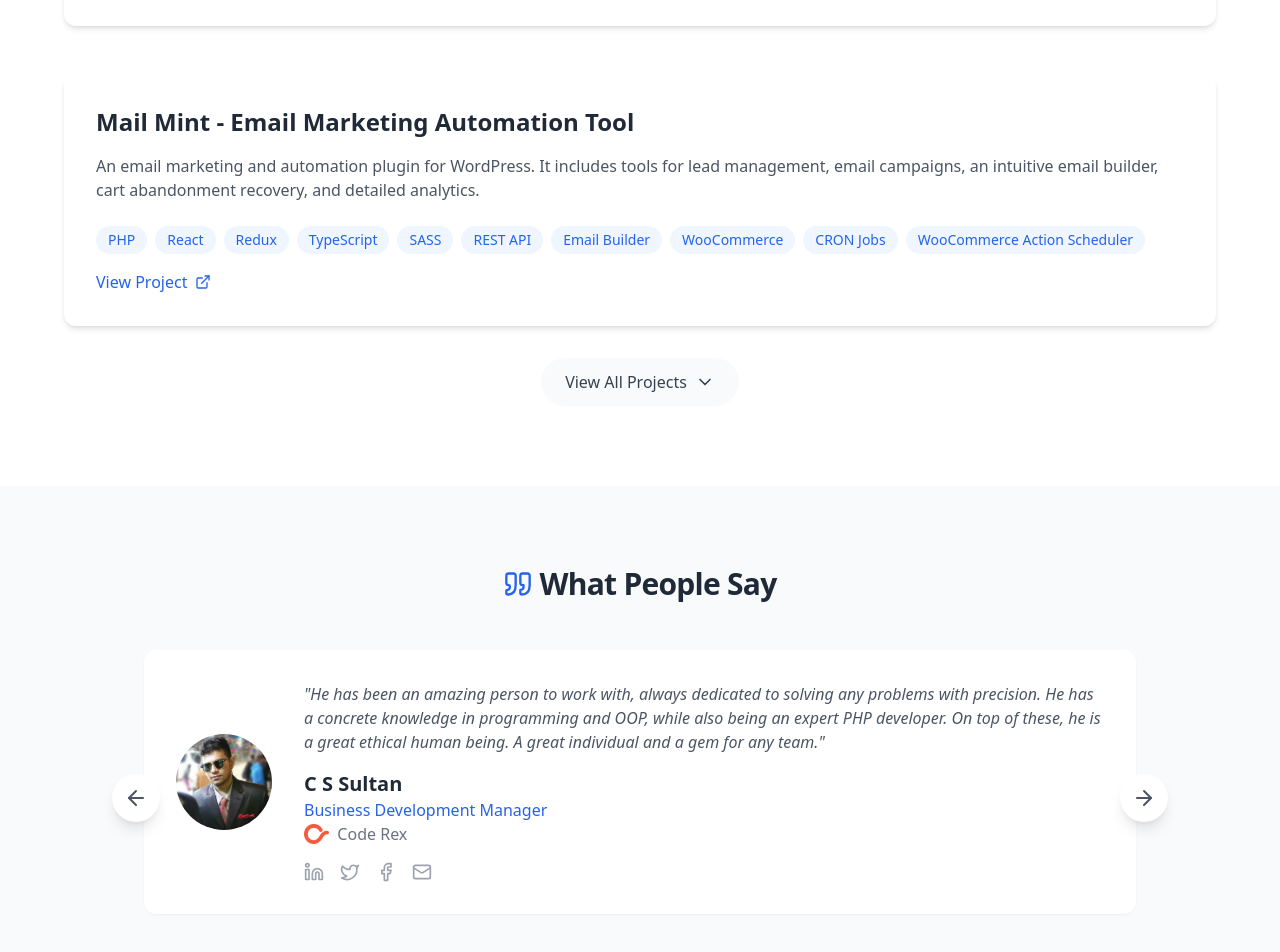
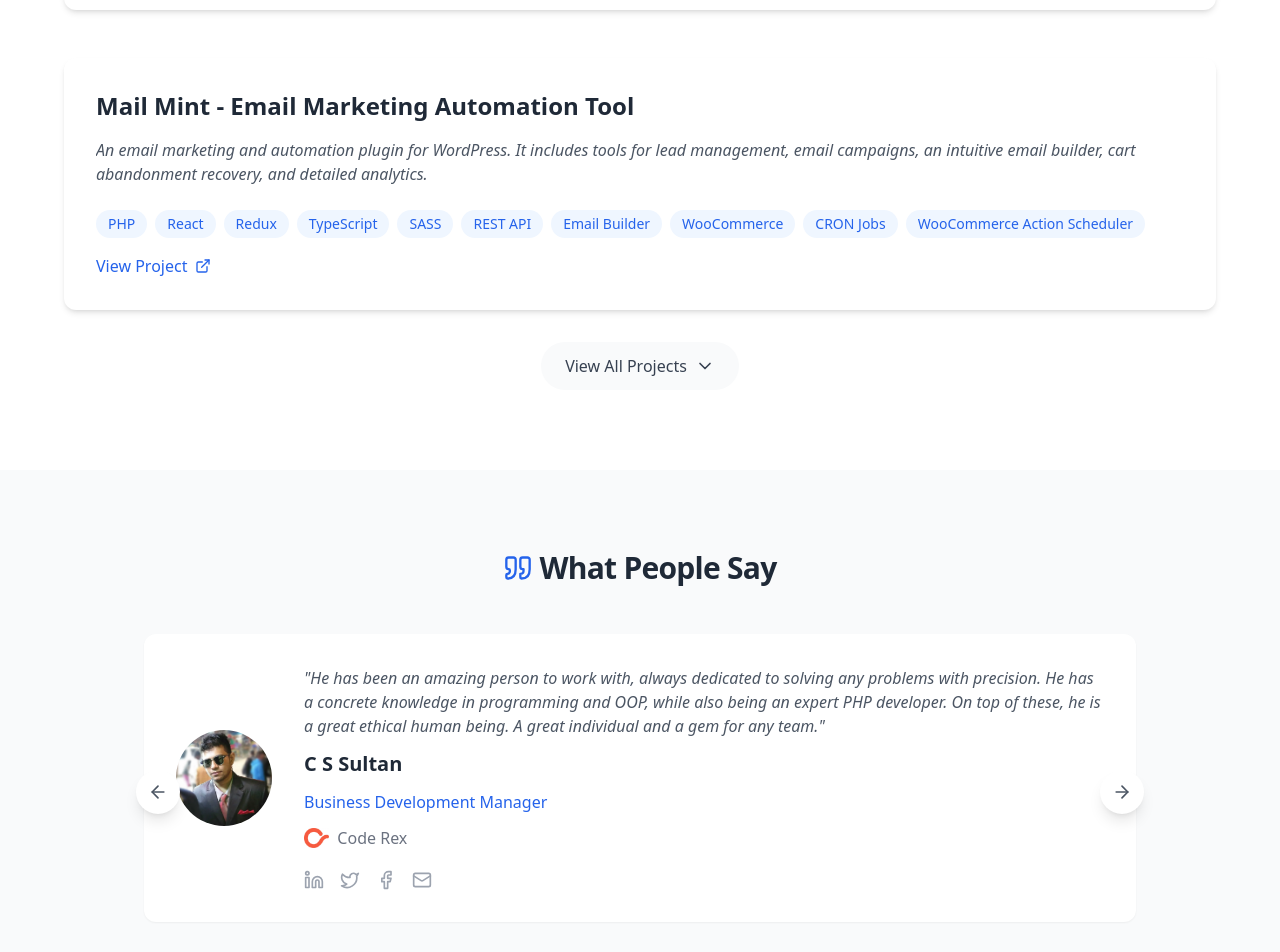
Before and after one commit to mhshujon/mhshujon.github.io, a React (Vite) app: page / in a window 1280 px wide. Shown: the part 2940-3892 px from the top of the page. Built offline with nearby package versions, Linux system fonts and the light colour scheme.

Commit message:
Add mobile responsive for testimonial and footer section and update project section heading

```diff
--- a/src/components/Projects.tsx
+++ b/src/components/Projects.tsx
@@ -11,12 +11,12 @@
       >
         <div className="flex flex-col h-full">
           <h3 className="text-2xl font-bold text-gray-800 mb-4 group-hover:text-blue-600 transition-colors">
-            {project.title}
+            {project?.title}
           </h3>
-          <TruncatedText text={project.description} />
+          <TruncatedText text={project?.description} />
           <div className="space-y-4 mt-6">
             <div className="flex flex-wrap gap-2">
-              {project.tech.map((tech, techIndex) => (
+              {project?.tech.map((tech, techIndex) => (
                   <span
                       key={techIndex}
                       className="px-3 py-1 bg-blue-50 text-blue-600 rounded-full text-sm"
@@ -26,7 +26,7 @@
               ))}
             </div>
             <a
-                href={project.link}
+                href={project?.link}
                 target="_blank"
                 rel="noopener noreferrer"
                 className="inline-flex items-center gap-2 text-blue-600 hover:text-blue-700 transition-colors"
@@ -43,7 +43,7 @@
         <div className="container mx-auto px-4">
           <div className="flex items-center justify-center gap-2 mb-12">
             <Code2 className="text-blue-600" size={28} />
-            <h2 className="text-3xl font-bold text-gray-800">Featured Projects</h2>
+            <h2 className="text-3xl font-bold text-gray-800">Collaborative Projects</h2>
           </div>
 
           <div className="max-w-6xl mx-auto">
--- a/src/components/Testimonials.tsx
+++ b/src/components/Testimonials.tsx
@@ -1,7 +1,7 @@
-import {useEffect, useState} from 'react';
-import {Quote, ArrowLeft, ArrowRight} from 'lucide-react';
-import {testimonials} from '../data/testimonials';
-import {iconMap} from '../constants/iconMap';
+import { useEffect, useState } from 'react';
+import { Quote, ArrowLeft, ArrowRight } from 'lucide-react';
+import { testimonials } from '../data/testimonials';
+import { iconMap } from '../constants/iconMap';
 import TruncatedText from "./common/TruncatedText.tsx";
 
 export default function Testimonials() {
@@ -18,20 +18,17 @@
 
     useEffect(() => {
         if (!isPaused) {
-            const interval = setInterval(() => {
-                handleNext();
-            }, 5000); // Change testimonial every 5 seconds
-
+            const interval = setInterval(handleNext, 5000);
             return () => clearInterval(interval);
         }
     }, [isPaused]);
 
     return (
-        <section className="py-20 bg-gray-50">
-            <div className="container mx-auto px-4">
-                <div className="flex items-center justify-center gap-2 mb-12">
+        <section className="py-12 sm:py-16 lg:py-20 bg-gray-50">
+            <div className="container mx-auto px-4 sm:px-6 lg:px-8">
+                <div className="flex items-center justify-center gap-2 mb-8 sm:mb-12">
                     <Quote className="text-blue-600" size={28}/>
-                    <h2 className="text-3xl font-bold text-gray-800">What People Say</h2>
+                    <h2 className="text-2xl sm:text-3xl font-bold text-gray-800">What People Say</h2>
                 </div>
 
                 <div className="relative max-w-5xl mx-auto">
@@ -48,43 +45,52 @@
                             }}
                         >
                             {testimonials.map((testimonial, index) => (
-                                <div
-                                    key={index}
-                                    className="w-full px-4 pb-2"
-                                >
-                                    <div className="bg-white rounded-xl p-8 shadow-sm hover:shadow-md transition-all hover:-translate-y-1">
-                                        <div className="flex flex-col md:flex-row gap-8 items-center">
+                                <div key={index} className="w-full px-4">
+                                    <div className="bg-white rounded-xl p-4 sm:p-6 lg:p-8 shadow-sm hover:shadow-md transition-all">
+                                        <div className="flex flex-col sm:flex-row gap-4 sm:gap-6 lg:gap-8 items-center">
                                             <div className="flex-shrink-0">
                                                 <img
                                                     src={testimonial?.image}
                                                     alt={testimonial?.name}
-                                                    className="w-24 h-24 rounded-full object-cover"
-                                                    loading={`lazy`}
+                                                    className="w-20 h-20 sm:w-24 sm:h-24 rounded-full object-cover"
+                                                    loading="lazy"
                                                 />
                                             </div>
-                                            <div className="flex-grow text-center md:text-left">
-                                                <p className="text-gray-600 italic mb-4">
-                                                    <TruncatedText text={`"${testimonial?.review}"`} maxLines={3}/>
+                                            <div className="flex-grow text-center md:text-left sm:text-left">
+                                                <div className="space-y-2 sm:space-y-3">
+                                                    <TruncatedText
+                                                        text={`"${testimonial?.review}"`}
+                                                        maxLines={3}
+                                                        buttonClass="justify-center sm:justify-start"
+                                                    />
+                                                    <h3 className="text-lg sm:text-xl font-semibold text-gray-800">
+                                                        {testimonial?.name}
+                                                    </h3>
+                                                    <p className="text-blue-600 font-medium">
+                                                        {testimonial?.role}
                                                     </p>
-                                                <h3 className="text-xl font-semibold text-gray-800">{testimonial?.name}</h3>
-                                                <p className="text-blue-600 font-medium">{testimonial?.role}</p>
-                                                <a href={testimonial?.companyUrl} target={`_blank`} className="flex items-center gap-2 text-gray-500 mb-4 hover:text-gray-600 font-medium">
+                                                    <a
+                                                        href={testimonial?.companyUrl}
+                                                        target="_blank"
+                                                        rel="noopener noreferrer"
+                                                        className="inline-flex items-center gap-2 text-gray-500 hover:text-gray-600 font-medium"
+                                                    >
                                                         {testimonial?.companyLogo && (
                                                             <img
                                                                 src={testimonial?.companyLogo}
                                                                 alt={`${testimonial?.company} logo`}
                                                                 className="h-5 w-auto"
-                                                            loading={`lazy`}
+                                                                loading="lazy"
                                                             />
                                                         )}
                                                         <span>{testimonial?.company}</span>
                                                     </a>
-                                                <div className="flex gap-4 justify-center md:justify-start">
+                                                </div>
+                                                <div className="flex gap-4 justify-center sm:justify-start mt-4">
                                                     {Object.entries(testimonial?.social).map(([platform, url]) => {
                                                         const Icon = iconMap[platform]?.component;
-                                                        const hoverColor = iconMap[platform]?.color || "hover:transition-colors";
-                                                        return (
-                                                            Icon && (
+                                                        const hoverColor = iconMap[platform]?.color || "hover:text-blue-600";
+                                                        return Icon && (
                                                             <a
                                                                 key={platform}
                                                                 href={url}
@@ -94,7 +100,6 @@
                                                             >
                                                                 <Icon size={20}/>
                                                             </a>
-                                                            )
                                                         );
                                                     })}
                                                 </div>
@@ -106,24 +111,22 @@
                         </div>
                     </div>
 
+                    <div className="absolute top-1/2 -translate-y-1/2 w-full flex justify-between px-2">
                         <button
                             onClick={handlePrevious}
-                        className="absolute left-0 top-1/2 -translate-y-1/2 -translate-x-4 bg-white p-3 rounded-full shadow-lg text-gray-600 hover:text-blue-600 transition-colors"
+                            className="bg-white p-2 sm:p-3 rounded-full shadow-lg text-gray-600 hover:text-blue-600 transition-colors"
                             aria-label="Previous testimonial"
-                        onMouseEnter={() => setIsPaused(true)}
-                        onMouseLeave={() => setIsPaused(false)}
                         >
-                        <ArrowLeft size={24}/>
+                            <ArrowLeft size={20} />
                         </button>
                         <button
                             onClick={handleNext}
-                        className="absolute right-0 top-1/2 -translate-y-1/2 translate-x-4 bg-white p-3 rounded-full shadow-lg text-gray-600 hover:text-blue-600 transition-colors"
+                            className="bg-white p-2 sm:p-3 rounded-full shadow-lg text-gray-600 hover:text-blue-600 transition-colors"
                             aria-label="Next testimonial"
-                        onMouseEnter={() => setIsPaused(true)}
-                        onMouseLeave={() => setIsPaused(false)}
                         >
-                        <ArrowRight size={24}/>
+                            <ArrowRight size={20} />
                         </button>
+                    </div>
                 </div>
             </div>
         </section>
--- a/src/components/common/TruncatedText.tsx
+++ b/src/components/common/TruncatedText.tsx
@@ -4,9 +4,10 @@
 type TruncatedTextProps = {
     text: string;
     maxLines?: number;
+    buttonClass?: string;
 };
 
-export default function TruncatedText({ text, maxLines = 2 }: TruncatedTextProps) {
+export default function TruncatedText({ text, maxLines = 2, buttonClass = `` }: TruncatedTextProps) {
     const [isExpanded, setIsExpanded] = useState(false);
     const [isTruncated, setIsTruncated] = useState(false);
     const textRef = useRef<HTMLParagraphElement>(null);
@@ -35,7 +36,7 @@
         <div className="relative">
             <p
                 ref={textRef}
-                className={`text-gray-600`}
+                className={`text-sm sm:text-base text-gray-600 italic`}
                 style={!isExpanded ? {
                     display: '-webkit-box',
                     WebkitBoxOrient: 'vertical',
@@ -46,16 +47,18 @@
                 {text}
             </p>
             {isTruncated && (
+                <div className={`flex ${buttonClass} mt-1`}>
                     <button
                         onClick={() => setIsExpanded(!isExpanded)}
-                    className="text-blue-600 hover:text-blue-700 text-sm font-medium flex items-center gap-1 mt-1"
+                        className="text-blue-600 hover:text-blue-700 text-sm sm:text-base font-medium flex items-center gap-1"
                     >
                         {isExpanded ? (
-                        <>Show Less <ChevronUp size={16} /></>
+                            <>Show Less <ChevronUp size={16}/></>
                         ) : (
-                        <>Read More <ChevronDown size={16} /></>
+                            <>Read More <ChevronDown size={16}/></>
                         )}
                     </button>
+                </div>
             )}
         </div>
     );
```
Also changed, not shown: src/components/Footer.tsx (+8 -8 lines). Lines whose indentation alone changed are shown as unchanged.
